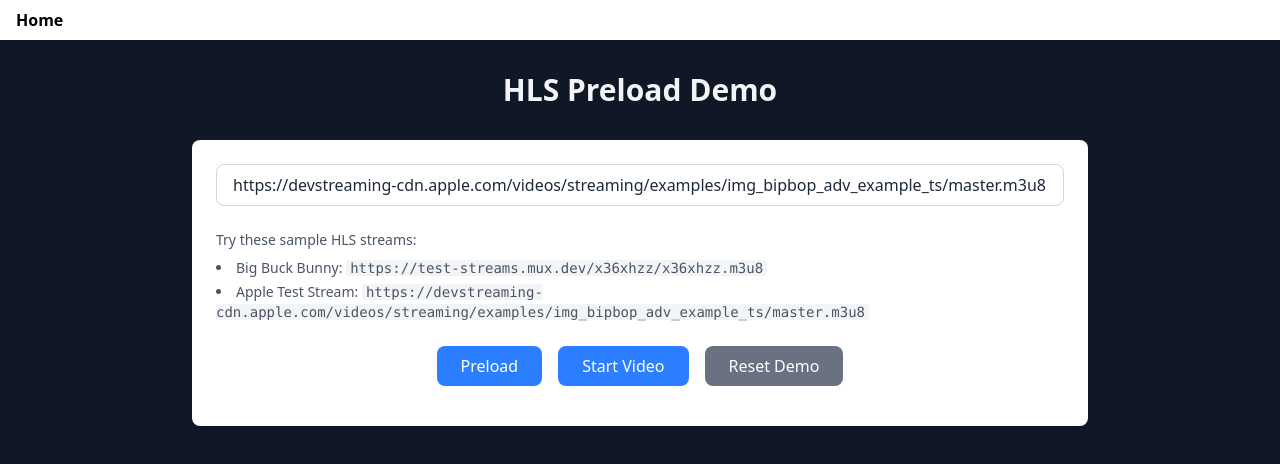
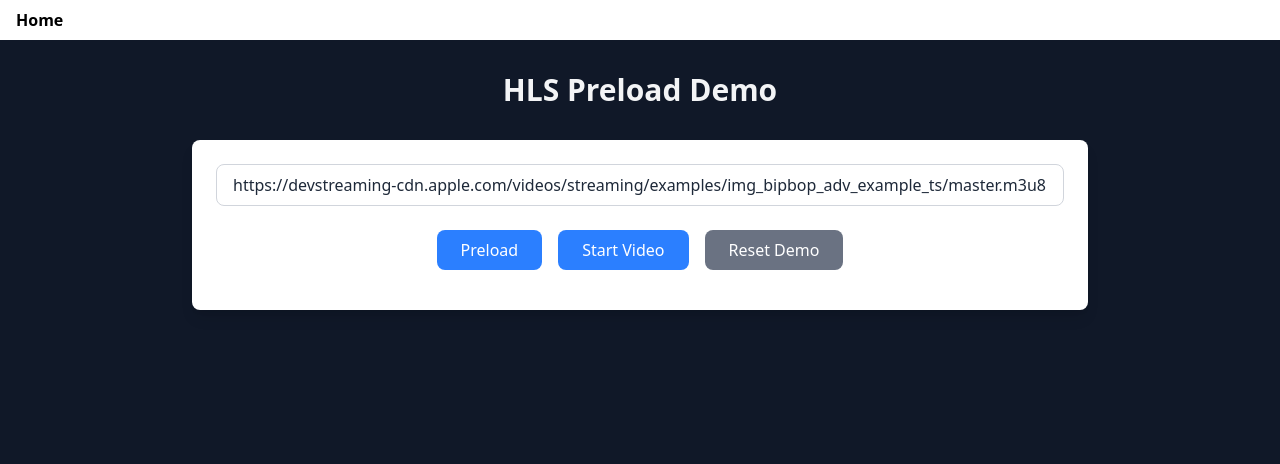
Before and after one commit to RyanTippsTX/hls-preload, a React (Vite) app: page / in a window 1280 px wide. Shown: the top 464 px of the page. Built offline with nearby package versions, Linux system fonts and the light colour scheme.

Commit message:
make prettier

```diff
--- a/src/routes/index.tsx
+++ b/src/routes/index.tsx
@@ -63,7 +63,7 @@
           </div>
 
           {/* Example URLs */}
-          <div className="text-sm text-gray-600">
+          {/* <div className="text-sm text-gray-600">
             <p>Try these sample HLS streams:</p>
             <ul className="list-disc list-inside mt-2 space-y-1">
               <li>
@@ -79,7 +79,7 @@
                 </code>
               </li>
             </ul>
-          </div>
+          </div> */}
 
           <div className="flex gap-4 mb-4 items-center justify-center">
             <button
```
